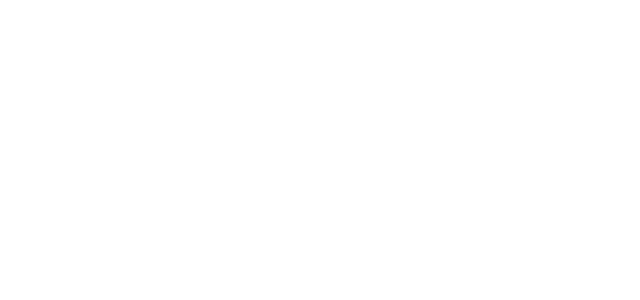
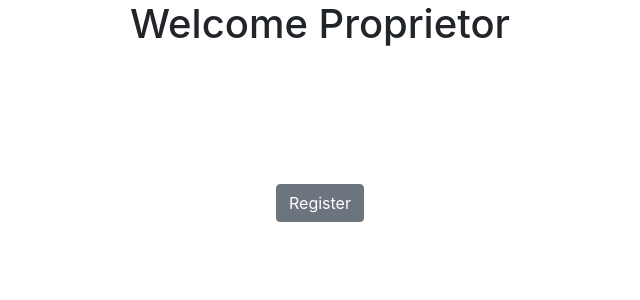
Before and after one commit to alanfok/rental_apartment, a React (Create React App) app: page /porpritor/welcome in a window 1280 px wide. Shown: the top 300 px of the page, without its empty margins (320-960 px from the left). Built offline with nearby package versions, Linux system fonts and the light colour scheme.

Commit message:
need router

```diff
--- a/src/App.js
+++ b/src/App.js
@@ -6,7 +6,7 @@
 import Welcome from './conponents/WelcomePage/WelcomePage'
 import P_rentalForm from './conponents/Proprietor/P_RentalForm/RentalForm'
 import P_register from './conponents/Proprietor/P_RegisterForm/RegisterForm'
-
+import P_welcome from './conponents/Proprietor/P_Welcome/P_Welcome'
 
 
 import { connect } from 'react-redux';
@@ -23,6 +23,7 @@
     <div className="App">
     <Router>
       <Route exact path="/" component={Welcome}/>
+      <Route exact path="/porpritor/welcome" component={P_welcome}/>
       <Route exact path="/porpritor/form" component={P_rentalForm}/>
       <Route exact path="/porpritor/reg" component={P_register}/>
     </Router>
--- /dev/null
+++ b/src/conponents/Proprietor/P_Welcome/P_Welcome.css
@@ -0,0 +1,3 @@
+.pw_button{
+    margin: 10%
+}
--- /dev/null
+++ b/src/conponents/Proprietor/P_Welcome/P_Welcome.js
@@ -0,0 +1,17 @@
+import React, { Component } from 'react'
+import {Button} from 'reactstrap'
+
+import './P_Welcome.css'
+
+export default class P_Welcome extends Component {
+    render() {
+        return (
+            <div>
+                <h1>
+                    Welcome Proprietor
+                </h1>
+                <Button className="pw_button" href="/porpritor/form">Register</Button>
+            </div>
+        )
+    }
+}
--- /dev/null
+++ b/src/conponents/WelcomePage/WelcomePage.css
@@ -0,0 +1,3 @@
+.w_button{
+    margin: 10%
+}
--- a/src/conponents/WelcomePage/WelcomePage.js
+++ b/src/conponents/WelcomePage/WelcomePage.js
@@ -1,4 +1,7 @@
 import React, { Component } from 'react'
+import {Button} from 'reactstrap'
+
+import "./WelcomePage.css"
 
 export default class WelcomePage extends Component {
     render() {
@@ -7,8 +10,8 @@
                 <h1>
                     Welcome
                 </h1>
-
-
+                    <Button className="w_button" href="/porpritor/welcome">Propertior</Button>
+                    <Button  className="w_button">Talene</Button>
 
 
 
```
